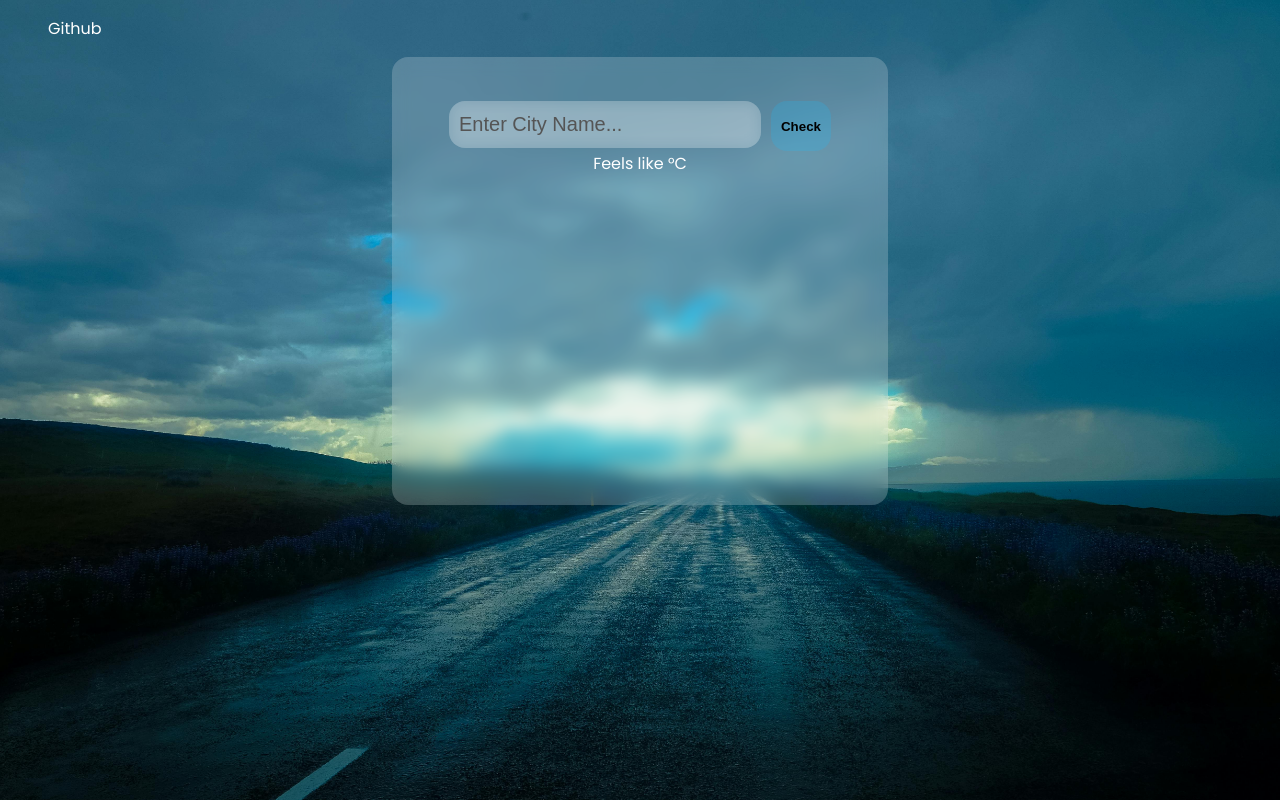
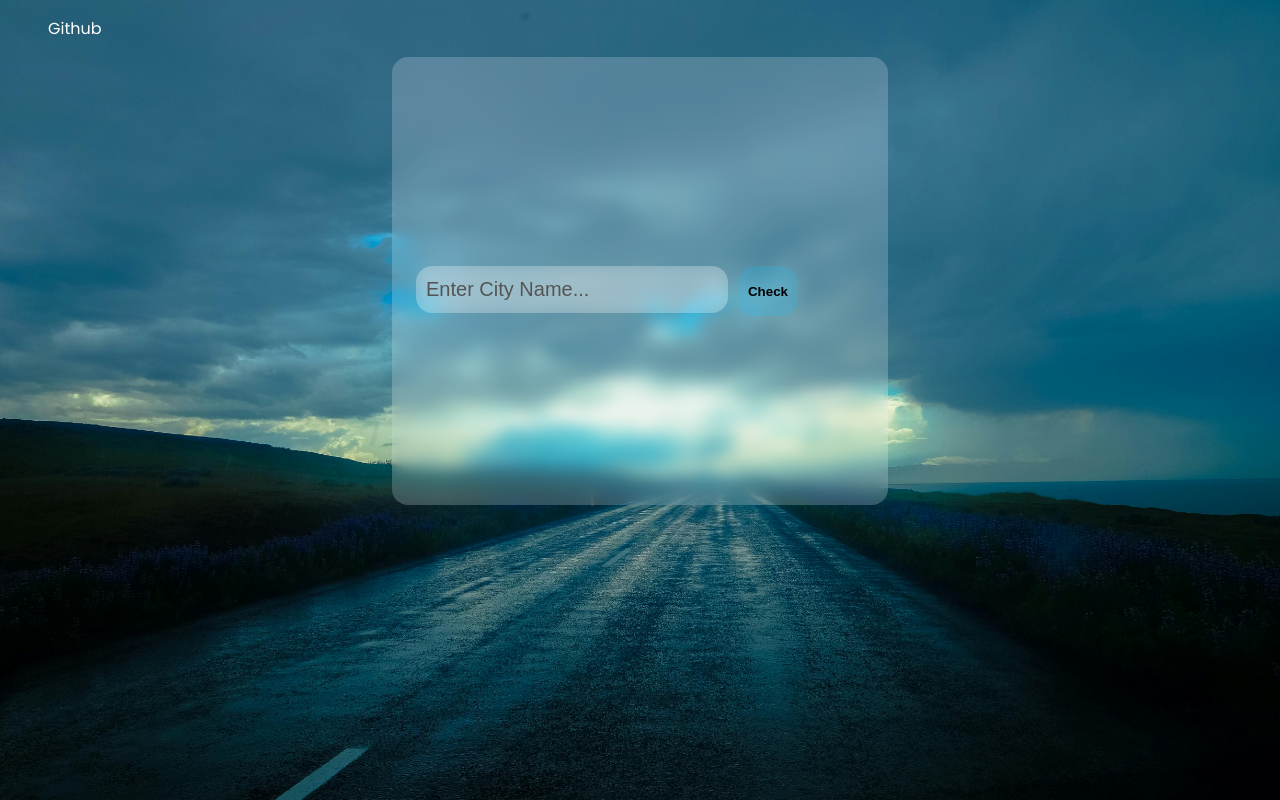
Before and after one commit to amitbishnoii/weather-app, a React (Vite) app: page / in a window 1280 px wide. Built offline with nearby package versions, Linux system fonts and the light colour scheme.

Commit message:
update styling

```diff
--- a/src/App.css
+++ b/src/App.css
@@ -1,8 +1,8 @@
 .weather-card {
     display: flex;
     flex-direction: column;
-    /* justify-content: center; */
-    align-items: center;
+    justify-content: center;
+    align-items: flex-start;
     margin: auto;
     height: 50vh;
     width: 35vw;
@@ -12,6 +12,14 @@
     padding: 1.5rem;
     color: white;
     text-align: center;
+}
+
+.weather-data {
+    display: flex;
+    flex-direction: column;
+    justify-content: center;
+    align-items: flex-start;
+    margin-left: 40px;
 }
 
 .city-bar {
--- a/src/App.jsx
+++ b/src/App.jsx
@@ -2,6 +2,9 @@ import { useState } from "react"
 import Navbar from "./components/Navbar"
 import "./App.css"
 import { FaLocationArrow } from "react-icons/fa";
+import { BsThermometerHalf } from "react-icons/bs";
+import { WiBarometer } from "react-icons/wi";
+import { MdOutlineVisibility } from "react-icons/md";
 
 
 function App() {
@@ -28,16 +31,22 @@ function App() {
         </div>
         <div className="weather-data">
           <div style={{
-            display: "flex",
-            flexDirection: "column"
+            // display: "flex",
+            // alignItems: "center"
           }}>
             {showIcon && <img
+              style={{ width: "60px" }}
               src={weather ? `https:${weather.current.condition.icon}` : ""}
               alt={weather ? weather.current.condition.text : "weather icon"}
             />}
-            <span>{"Feels like"} {weather && weather.current.feelslike_c}&deg;C</span>
+            {weather && <p>{weather.location.name}, {weather.location.region}</p>}
           </div>
-          {weather && <p>{weather.location.name}, {weather.location.region}</p>}
+          <div style={{
+            // display: "flex", flexDirection: "column",alignItems: "center"
+          }}>
+            {weather && <span style={{
+              // display: "flex", alignItems: "center"
+            }}><BsThermometerHalf size={"25px"} /> Feels like {weather.current.feelslike_c}&deg;C</span>}
             {weather && <p>Temprature: {weather.current.temp_c}&deg;C</p>}
           </div>
 
@@ -55,6 +64,19 @@ function App() {
           )}
           {weather && <p>{weather.current.wind_kph} km/h towards {weather.current.wind_dir}</p>}
 
+          <div style={{
+            // display: "flex",
+            // flexDirection: "column",
+            // justifyContent: "flex-start"
+          }}>
+            {weather && <p style={{
+              // display: "flex", alignItems: "center"
+            }}><WiBarometer size={"50px"} /> Pressure: {weather.current.pressure_mb} millibar</p>}
+            {weather && <p style={{
+              // display: "flex", alignItems: "center", gap: "10px"
+            }}><MdOutlineVisibility size={"30px"} /> Visibility: {weather.current.vis_km} kms</p>}
+          </div>
+        </div>
       </div>
     </>
   )
```
Lines whose indentation alone changed are shown as unchanged.
